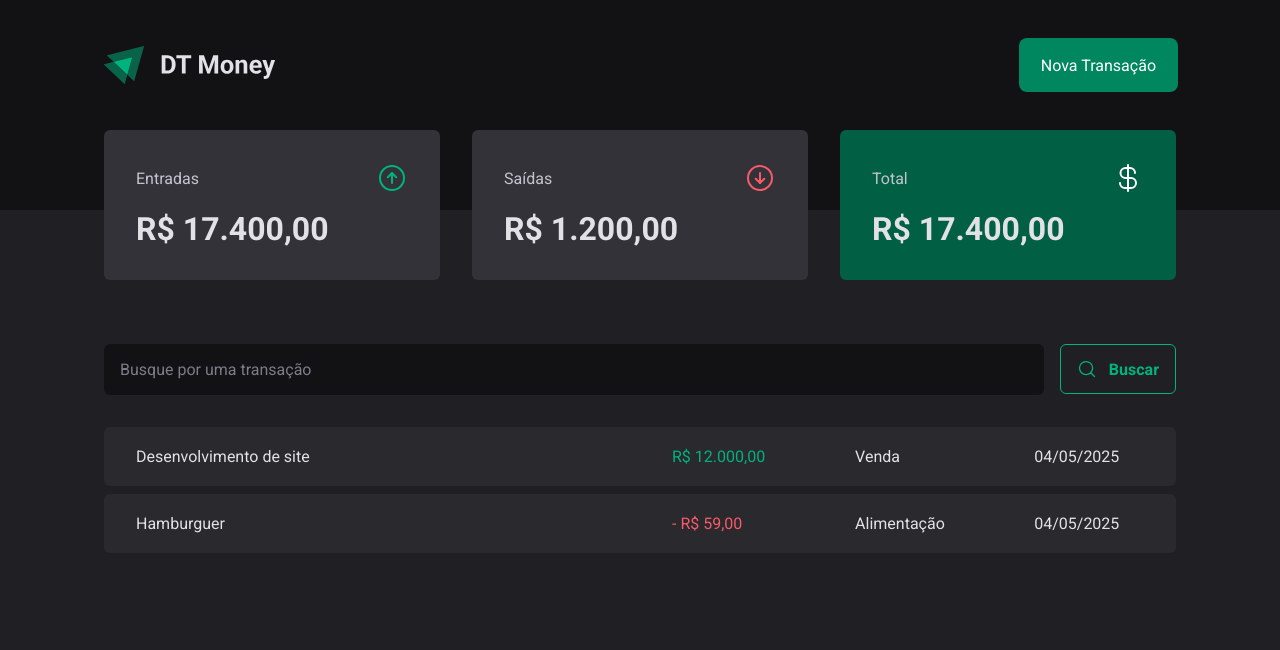
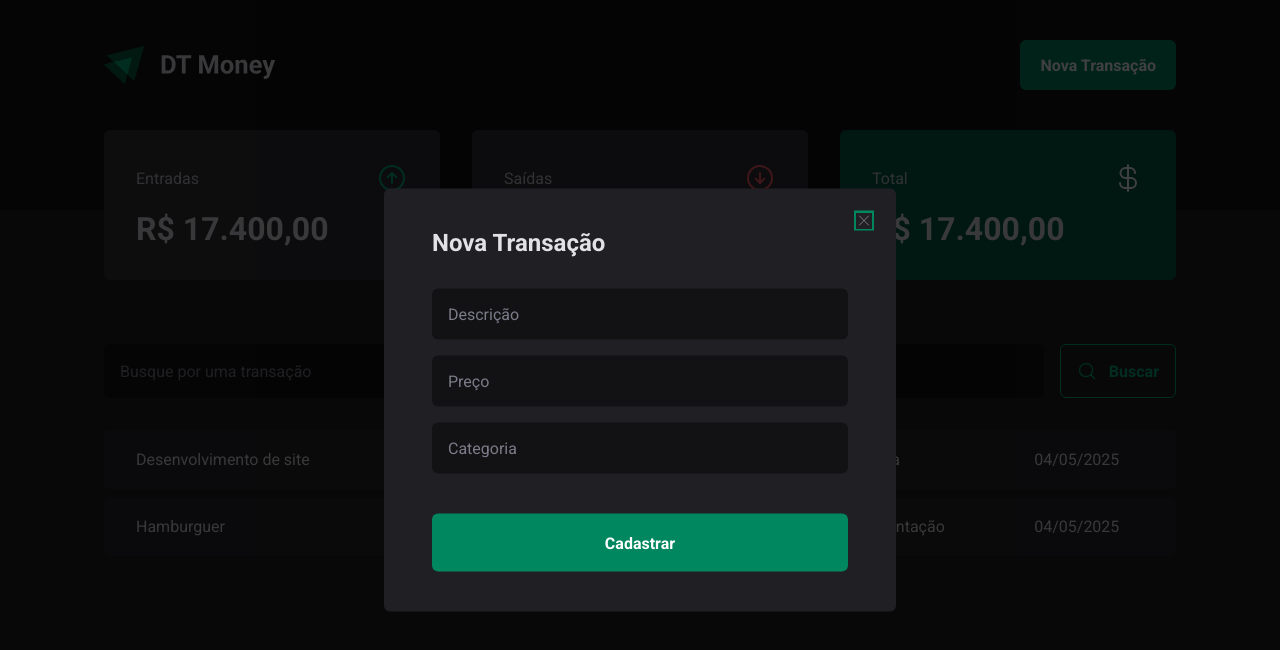
Before and after one commit to GabrielFer02/dt-money-v2, a React (Vite) app: page / in a window 1280 px wide. Both pictures are taken after a click on the button "Nova Transação". Shown: the top 650 px of the page. Built offline with nearby package versions, Linux system fonts and the light colour scheme.

Commit message:
create new transaction modal

```diff
--- a/package.json
+++ b/package.json
@@ -10,6 +10,7 @@
     "preview": "vite preview"
   },
   "dependencies": {
+    "@radix-ui/react-dialog": "^1.1.12",
     "phosphor-react": "^1.4.1",
     "react": "^19.0.0",
     "react-dom": "^19.0.0"
--- a/src/components/Header/Header.module.css
+++ b/src/components/Header/Header.module.css
@@ -14,7 +14,7 @@
   align-items: center;
 }
 
-button {
+.buttonNewTransition {
   height: 50px;
   border: 0;
   background: var(--green-500);
--- a/src/components/Header/Header.tsx
+++ b/src/components/Header/Header.tsx
@@ -1,12 +1,21 @@
+import * as Dialog from "@radix-ui/react-dialog";
 import style from "./Header.module.css";
 import logoImg from "../../assets/Logo.svg";
+import { NewTransactionModal } from "../NewTransactionModal/NewTransactionModal";
 
 export function Header() {
   return (
     <header className={style.headerContainer}>
       <div className={style.headerContent}>
         <img src={logoImg} alt="" />
-        <button>Nova Transação</button>
+        <Dialog.Root>
+          <Dialog.Trigger asChild>
+            <button className={style.buttonNewTransition}>
+              Nova Transação
+            </button>
+          </Dialog.Trigger>
+          <NewTransactionModal />
+        </Dialog.Root>
       </div>
     </header>
   );
--- /dev/null
+++ b/src/components/NewTransactionModal/NewTransactionModal.module.css
@@ -0,0 +1,67 @@
+.overlay {
+  position: fixed;
+  width: 100vw;
+  height: 100vh;
+  inset: 0;
+  background: rgba(0, 0, 0, 0.75);
+}
+
+.content {
+  min-width: 32rem;
+  border-radius: 6px;
+  padding: 2.5rem 3rem;
+  background: var(--gray-800);
+
+  position: fixed;
+  top: 50%;
+  left: 50%;
+  transform: translate(-50%, -50%);
+
+  form {
+    margin-top: 2rem;
+
+    display: flex;
+    flex-direction: column;
+    gap: 1rem;
+
+    input {
+      border-radius: 6px;
+      border: 0;
+      background: var(--gray-900);
+      color: var(--gray-300);
+      padding: 1rem;
+
+      &::placeholder {
+        color: var(--gray-500);
+      }
+    }
+
+    button[type="submit"] {
+      height: 58px;
+      border: 0;
+      background: var(--green-500);
+      color: var(--white);
+      font-weight: bold;
+      padding: 0 1.25rem;
+      border-radius: 6px;
+      margin-top: 1.5rem;
+      cursor: pointer;
+
+      &:hover {
+        background: var(--green-700);
+        transition: background-color 0.2s;
+      }
+    }
+  }
+}
+
+.closeButton {
+  position: absolute;
+  background: transparent;
+  border: 0;
+  top: 1.5rem;
+  right: 1.5rem;
+  line-height: 0;
+  cursor: pointer;
+  color: var(--gray-500);
+}
--- /dev/null
+++ b/src/components/NewTransactionModal/NewTransactionModal.tsx
@@ -0,0 +1,27 @@
+import * as Dialog from "@radix-ui/react-dialog";
+import style from "./NewTransactionModal.module.css";
+import { X } from "phosphor-react";
+
+export function NewTransactionModal() {
+  return (
+    <Dialog.Portal>
+      <Dialog.Overlay className={style.overlay} />
+
+      <Dialog.Content className={style.content}>
+        <Dialog.Title>Nova Transação</Dialog.Title>
+
+        <Dialog.Close className={style.closeButton}>
+          <X />
+        </Dialog.Close>
+
+        <form action="">
+          <input type="text" placeholder="Descrição" required />
+          <input type="number" placeholder="Preço" required />
+          <input type="text" placeholder="Categoria" required />
+
+          <button type="submit">Cadastrar</button>
+        </form>
+      </Dialog.Content>
+    </Dialog.Portal>
+  );
+}
```
Also changed, not shown: 1 other file (tests, documents, lock files or other folders).
